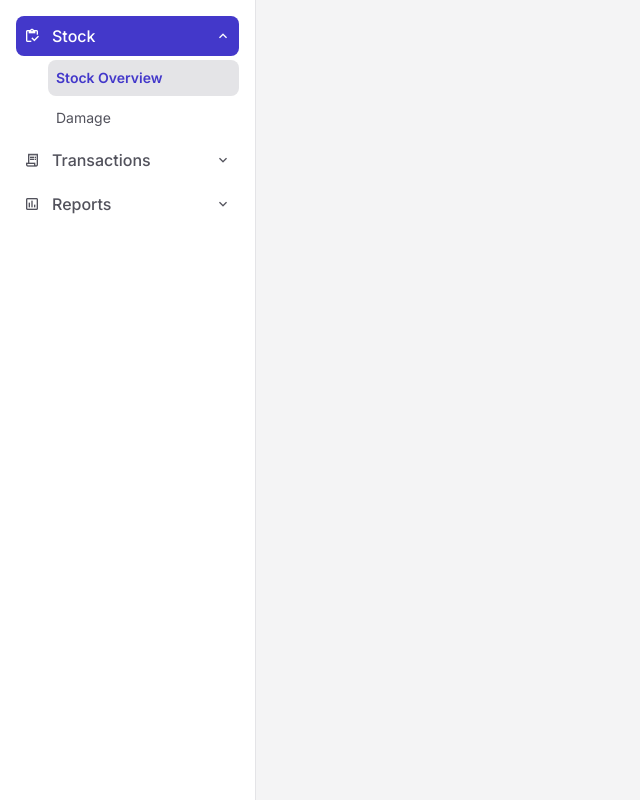
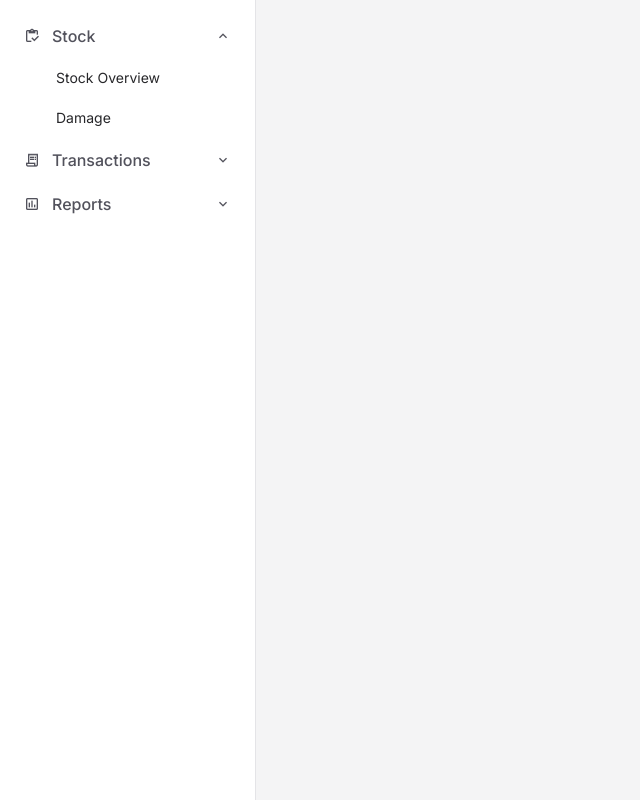
Before and after one commit to KaveeshaDharmaratne/inv-manager-frontend, a Vue app: page / in a window 1280 px wide. Shown: the whole page, without its empty margins (0-640 px from the left). Built offline with nearby package versions, Linux system fonts and the light colour scheme.

Commit message:
update navbar with vue-router integration and tailwind styles

```diff
--- a/src/components/Navbar.vue
+++ b/src/components/Navbar.vue
@@ -1,23 +1,18 @@
 <script setup lang="ts">
-import { ref } from 'vue';
+import { ref, watch } from 'vue';
+import { useRoute, RouterLink } from 'vue-router';
+import type { NavItem } from '@/types/navigation';
 
-interface NavItem {
-    label: string;
-    icon: string;
-    active?: boolean;
-    expanded: boolean;
-    children: { label: string; href: string; active?: boolean }[];
-}
+const route = useRoute();
 
 const navItems = ref<NavItem[]>([
   {
     label: 'Stock',
     icon: 'inventory',
-        active: true,
     expanded: true,
     children: [
-            { label: 'Stock Overview', href: '#', active: true },
-            { label: 'Damage', href: '#' },
+      { label: 'Stock Overview', to: '/stock' },
+      { label: 'Damage', to: '/damage' },
     ],
   },
   {
@@ -25,8 +20,8 @@ const navItems = ref<NavItem[]>([
     icon: 'receipt_long',
     expanded: false,
     children: [
-            { label: 'Sale', href: '#' },
-            { label: 'Return', href: '#' },
+      { label: 'Sale', to: '/sale' },
+      { label: 'Return', to: '/return' },
     ],
   },
   {
@@ -34,9 +29,9 @@ const navItems = ref<NavItem[]>([
     icon: 'assessment',
     expanded: false,
     children: [
-            { label: 'Stock Report', href: '#' },
-            { label: 'Bin Report', href: '#' },
-            { label: 'Daily Stock', href: '#' },
+      { label: 'Stock Report', to: '/reports/stock' },
+      { label: 'Bin Report', to: '/ledger' },
+      { label: 'Daily Stock', to: '/reports/daily' },
     ],
   },
 ]);
@@ -44,6 +39,18 @@ const navItems = ref<NavItem[]>([
 const toggleExpand = (item: NavItem) => {
   item.expanded = !item.expanded;
 };
+
+watch(
+  () => route.path,
+  (newPath) => {
+    navItems.value.forEach((item) => {
+      if (item.children.some((child) => child.to === newPath)) {
+        item.expanded = true;
+      }
+    });
+  },
+  { immediate: true }
+);
 </script>
 
 <template>
@@ -51,9 +58,11 @@ const toggleExpand = (item: NavItem) => {
     <div v-for="(item, index) in navItems" :key="index">
       <button @click="toggleExpand(item)" :class="[
         'w-full flex items-center justify-between p-2 rounded font-medium transition-colors',
-                item.active
-                    ? 'bg-primary text-white'
-                    : 'text-zinc-600 dark:text-zinc-400 hover:bg-zinc-100 dark:hover:bg-zinc-800'
+        'text-zinc-600 dark:text-zinc-400',
+        item.children.some(child => child.to === route.path)
+          ? 'bg-zinc-100 dark:bg-zinc-800 text-zinc-900 dark:text-zinc-100'
+          : '',
+          'hover:bg-indigo-700 hover:text-white'
       ]">
         <span class="flex items-center gap-3">
           <span class="material-icons-outlined text-xl">{{ item.icon }}</span>
@@ -64,14 +73,12 @@ const toggleExpand = (item: NavItem) => {
         </span>
       </button>
       <div v-show="item.expanded" class="pl-8 pt-1 space-y-1">
-                <a v-for="(child, childIndex) in item.children" :key="childIndex" :href="child.href" :class="[
+        <RouterLink v-for="(child, childIndex) in item.children" :key="childIndex" :to="child.to" :class="[
           'block p-2 rounded text-sm transition-colors',
-                    child.active
-                        ? 'bg-zinc-200 dark:bg-zinc-700 text-primary dark:text-white font-semibold'
-                        : 'hover:bg-zinc-100 dark:hover:bg-zinc-800 text-zinc-600 dark:text-zinc-400'
-                ]">
+          'hover:bg-indigo-700 hover:text-white'
+        ]" active-class="bg-indigo-700 text-white font-semibold">
           {{ child.label }}
-                </a>
+        </RouterLink>
       </div>
     </div>
   </nav>
```
Lines whose indentation alone changed are shown as unchanged.
